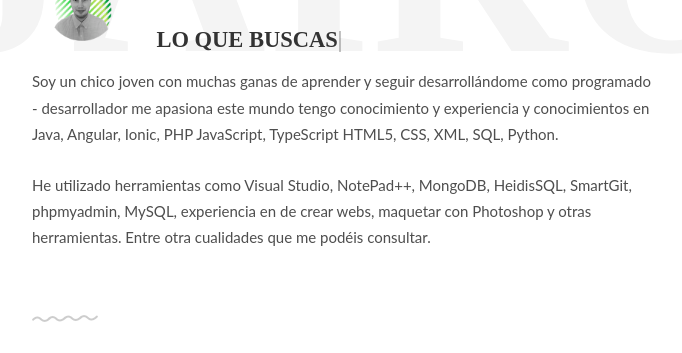
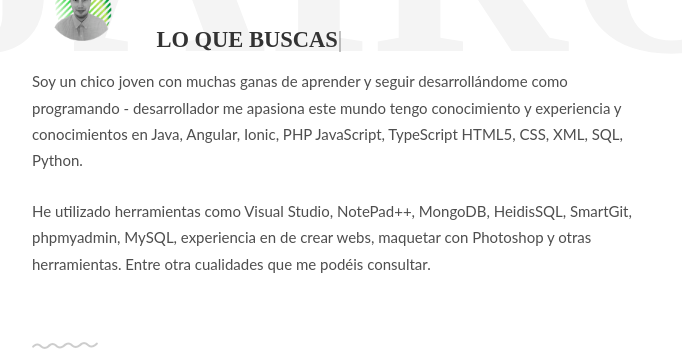
Before and after one commit to jairosanchezb94/Portafolio-2, a plain HTML site: page index.html in a window 1280 px wide. Shown: the part 267-620 px from the top of the page, without its empty margins (297-979 px from the left). Drawn offline with nearby package versions, Linux system fonts and the light colour scheme; files that its build step writes are made by us from their sources; a web font is replaced by a local one.

Commit message:
Update index.html

```diff
--- a/index.html
+++ b/index.html
@@ -55,7 +55,7 @@
 					<h1>Mi Portafolio<br></h1><h2><span id="typed"></span></h2>
 				</div>
 				<p>
-					Soy un chico joven con muchas ganas de aprender y seguir desarrollándome como programado - desarrollador me apasiona este mundo tengo conocimiento y experiencia y conocimientos en Java, Angular, Ionic, PHP JavaScript, TypeScript HTML5, CSS, XML, SQL, Python.
+					Soy un chico joven con muchas ganas de aprender y seguir desarrollándome como programando - desarrollador me apasiona este mundo tengo conocimiento y experiencia y conocimientos en Java, Angular, Ionic, PHP JavaScript, TypeScript HTML5, CSS, XML, SQL, Python.
 				</p>
 				<p>
 					He utilizado herramientas como Visual Studio, NotePad++, MongoDB, HeidisSQL, SmartGit, phpmyadmin, MySQL, experiencia en de crear webs, maquetar con Photoshop y otras herramientas. Entre otra cualidades que me podéis consultar.
```
